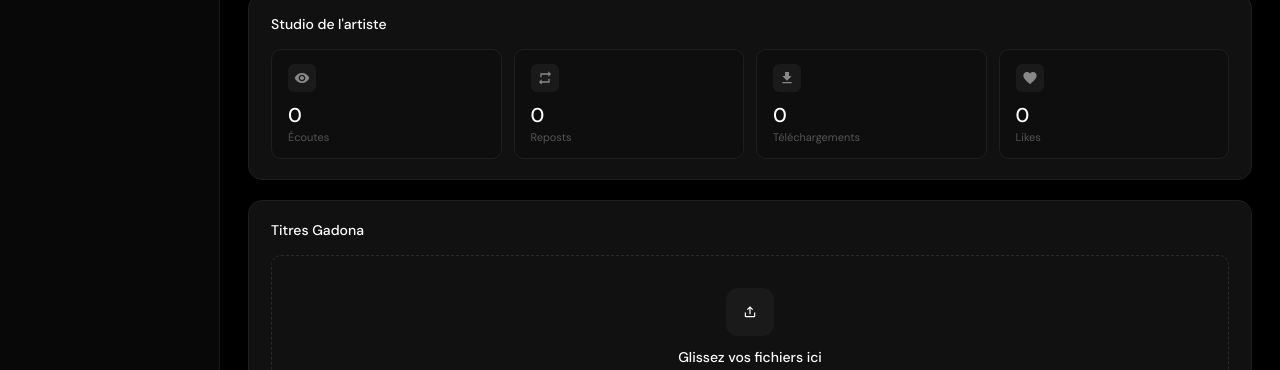
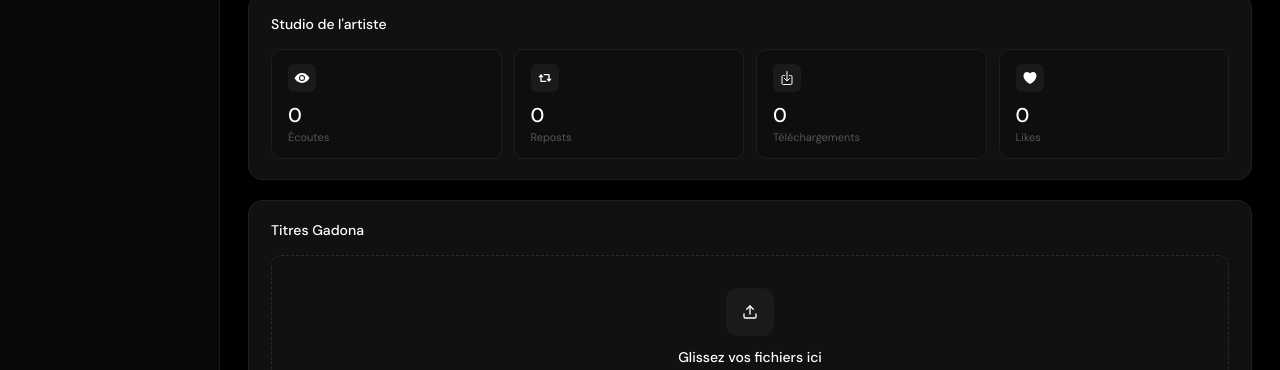
Before and after one commit to cedi42/ProjetGadonaAI, a React (Vite) app: page /upload in a window 1280 px wide. Shown: the part 241-611 px from the top of the page. Built offline with nearby package versions, Linux system fonts and the light colour scheme.

Commit message:
changement icons

```diff
--- a/src/pages/Upload/Upload.jsx
+++ b/src/pages/Upload/Upload.jsx
@@ -10,19 +10,16 @@ import { IoSearch } from "react-icons/io5";
 import { LuUpload } from "react-icons/lu";
 import { BsStars } from "react-icons/bs";
 import { PiDotsThreeOutlineVerticalBold } from "react-icons/pi";
-/*const recommendations = [
-  { id: 1, name: 'Nadia Soleil', listeners: '2.4M listeners', initials: 'NS' },
-  { id: 2, name: 'Rex Malone', listeners: '1.1M listeners', initials: 'RM' },
-  { id: 3, name: 'Yuki Tanaka', listeners: '890K listeners', initials: 'YT' },
-  { id: 4, name: 'Luca Ferro', listeners: '3.2M listeners', initials: 'LF' },
-  { id: 5, name: 'Amara Mbaye', listeners: '560K listeners', initials: 'AM' },
-] */
+import { IoEyeSharp } from "react-icons/io5";
+import { BiRepost } from "react-icons/bi";
+import { IoDownloadOutline } from "react-icons/io5";
+import { IoHeartSharp } from "react-icons/io5";
 
 const stats = [
-  { label: 'Écoutes', icon: <EarIcon /> },
-  { label: 'Reposts', icon: <RepostIcon /> },
-  { label: 'Téléchargements', icon: <DownloadIcon /> },
-  { label: 'Likes', icon: <LikeIcon /> },
+  { label: 'Écoutes', icon: <IoEyeSharp /> },
+  { label: 'Reposts', icon: <BiRepost /> },
+  { label: 'Téléchargements', icon: <IoDownloadOutline /> },
+  { label: 'Likes', icon: <IoHeartSharp /> },
 ]
 
 export default function Upload() {
@@ -57,11 +54,8 @@ export default function Upload() {
         <aside className="sidebar-left">
           <nav className="nav">
             <div className="nav-item" onClick={() => navigate('/home')}>
-  <GoHomeFill /> Home
+  <GoHomeFill size={16}/> Home
 </div>
-{/* <div className="nav-item" onClick={() => navigate('/library')}>
-  <LibraryIcon /> Library
-</div> */}
           </nav>
 
           <div className="sidebar-sep" />
@@ -85,10 +79,6 @@ export default function Upload() {
               {dropdownOpen && (
                 <div className="dropdown">
                   <div className="dropdown-item">Mon profil</div>
-                  {/*<div className="dropdown-item">Mes playlists</div>
-                  <div className="dropdown-sep" />
-                  <div className="dropdown-item">Paramètres</div>
-                  <div className="dropdown-sep" /> */}
                   <div className="dropdown-item logout">Se déconnecter</div>
                 </div>
               )}
@@ -137,7 +127,7 @@ export default function Upload() {
               onDrop={(e) => { e.preventDefault(); setDragging(false) }}
             >
               <div className="upload-icon-wrap">
-                <UploadIcon />
+                <LuUpload size={16} />
               </div>
               <div className="upload-zone-title">Glissez vos fichiers ici</div>
               <div className="upload-zone-sub">MP3, WAV, FLAC — max 50 Mo par fichier</div>
@@ -147,28 +137,6 @@ export default function Upload() {
 
         </main>
 
-        {/* SIDEBAR DROITE
-        <aside className="sidebar-right">
-          <div className="sidebar-title">Recommendations</div>
-          <div className="follow-list">
-            {recommendations.map(artist => (
-              <div className="follow-item" key={artist.id}>
-                <div className="follow-avatar">{artist.initials}</div>
-                <div className="follow-info">
-                  <div className="follow-name">{artist.name}</div>
-                  <div className="follow-listeners">{artist.listeners}</div>
-                </div>
-                <button
-                  className={`btn-follow ${followed[artist.id] ? 'following' : ''}`}
-                  onClick={() => toggleFollow(artist.id)}
-                >
-                  {followed[artist.id] ? 'Following' : 'Follow'}
-                </button>
-              </div>
-            ))}
-          </div>
-        </aside> */}
-
       </div>
         <div className="player-container">
             <Player />
@@ -176,23 +144,3 @@ export default function Upload() {
     </div>
   )
 }
-
-// ICONS
-function LibraryIcon() {
-  return <svg width="16" height="16" viewBox="0 0 24 24" fill="currentColor"><path d="M4 6h16v2H4zm0 5h16v2H4zm0 5h16v2H4z"/></svg>
-}
-function UploadIcon() {
-  return <svg width="14" height="14" viewBox="0 0 24 24" fill="currentColor"><path d="M19 13v6H5v-6H3v6a2 2 0 0 0 2 2h14a2 2 0 0 0 2-2v-6h-2zM13 5.83l2.88 2.88 1.41-1.42L12 2 6.71 7.29l1.41 1.42L11 5.83V16h2V5.83z"/></svg>
-}
-function EarIcon() {
-  return <svg width="16" height="16" viewBox="0 0 24 24" fill="#888"><path d="M12 4.5C7 4.5 2.73 7.61 1 12c1.73 4.39 6 7.5 11 7.5s9.27-3.11 11-7.5c-1.73-4.39-6-7.5-11-7.5zM12 17c-2.76 0-5-2.24-5-5s2.24-5 5-5 5 2.24 5 5-2.24 5-5 5zm0-8c-1.66 0-3 1.34-3 3s1.34 3 3 3 3-1.34 3-3-1.34-3-3-3z"/></svg>
-}
-function RepostIcon() {
-  return <svg width="16" height="16" viewBox="0 0 24 24" fill="#888"><path d="M7 7h10v3l4-4-4-4v3H5v6h2V7zm10 10H7v-3l-4 4 4 4v-3h12v-6h-2v4z"/></svg>
-}
-function DownloadIcon() {
-  return <svg width="16" height="16" viewBox="0 0 24 24" fill="#888"><path d="M19 9h-4V3H9v6H5l7 7 7-7zM5 18v2h14v-2H5z"/></svg>
-}
-function LikeIcon() {
-  return <svg width="16" height="16" viewBox="0 0 24 24" fill="#888"><path d="M12 21.35l-1.45-1.32C5.4 15.36 2 12.28 2 8.5 2 5.42 4.42 3 7.5 3c1.74 0 3.41.81 4.5 2.09C13.09 3.81 14.76 3 16.5 3 19.58 3 22 5.42 22 8.5c0 3.78-3.4 6.86-8.55 11.54L12 21.35z"/></svg>
-}
```
